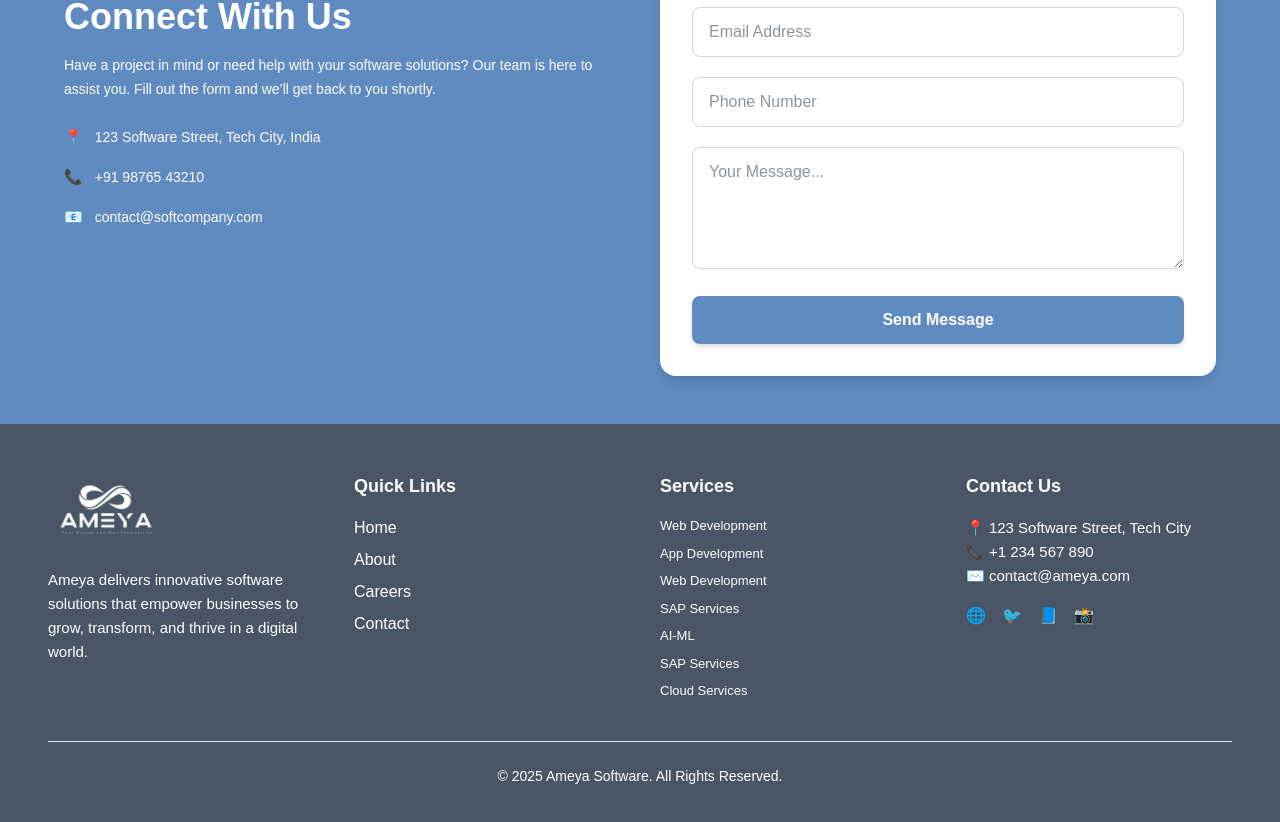
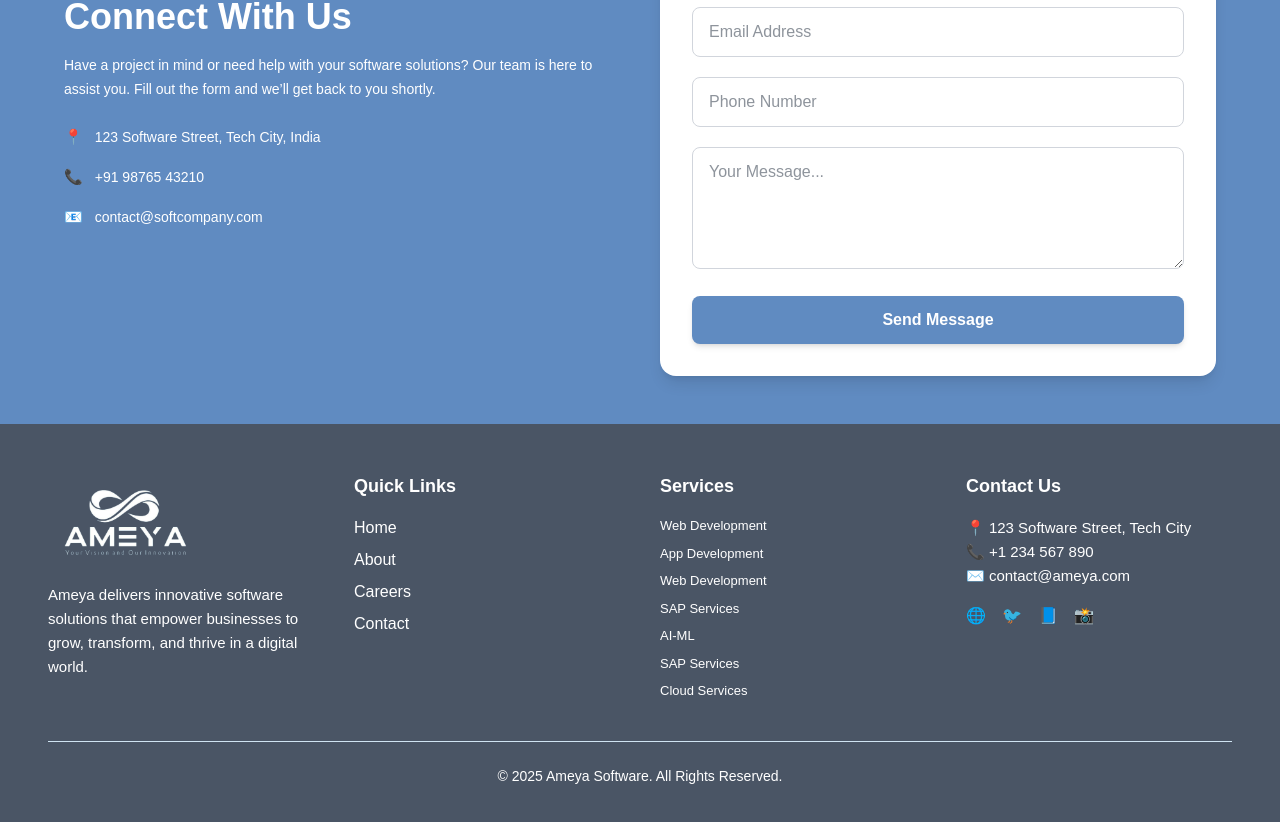
Before and after one commit to siva-doodi/ameya, a Next.js app: page / in a window 1280 px wide. Shown: the part 3378-4200 px from the top of the page. Built offline with nearby package versions, Linux system fonts and the light colour scheme.

Commit message:
updeted home

```diff
--- a/src/app/components/Footer.js
+++ b/src/app/components/Footer.js
@@ -13,11 +13,11 @@ const Footer = () => {
                         <div>
                             <Link href="/">
                                 <Image
-                                    src="/images/fotter_logo_ameya.png"
+                                    src="/images/foo-img.png"
                                     alt="Ameya Logo"
-                                    width={120}
-                                    height={50}
-                                    className="mb-4"
+                                    width={160}
+                                    height={120}
+                                    className="mb-1"
                                 />
                             </Link>
                             <p className=" text-sm leading-relaxed">
```
Also changed, not shown: public/images/foo-img.png (renamed from public/images/fotter_logo_ameya.png), public/images/footer_logo.png (deleted).
